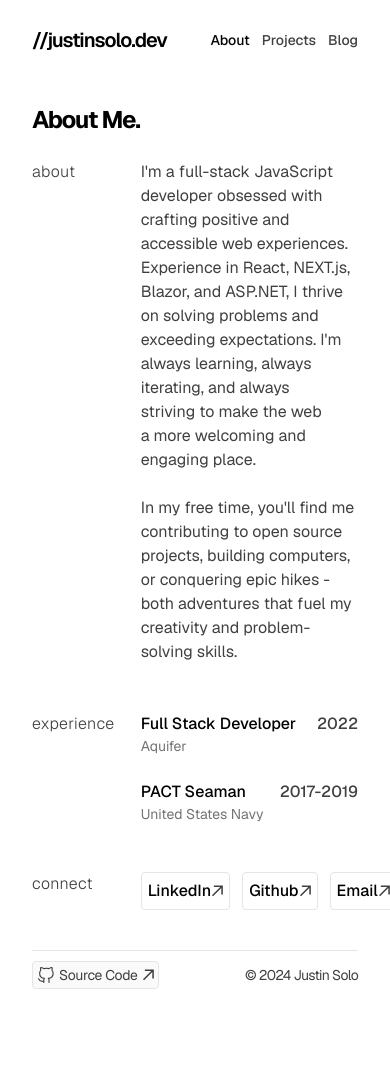
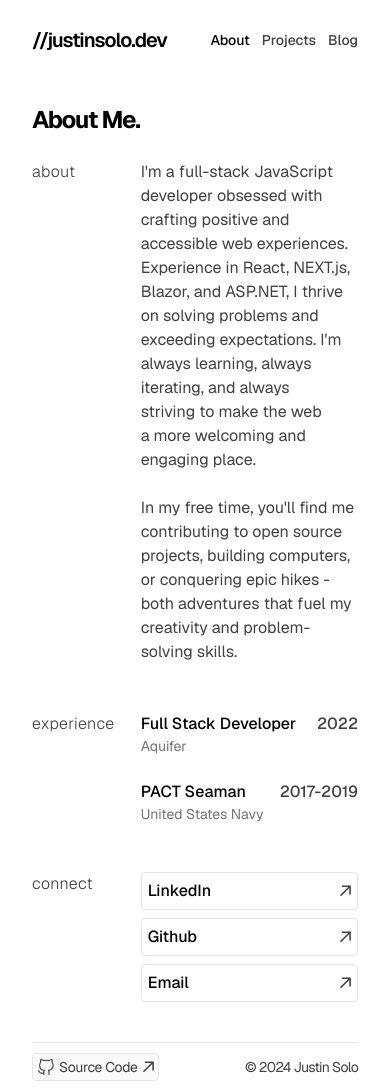
Before and after one commit to justinpaulosolo/justinsolo.dev, a Next.js app: page /about in a window 390 px wide. Before the commit the page ends 999 px from the top, so only its background shows below. Built offline with nearby package versions, Linux system fonts and the light colour scheme.

Commit message:
Update styling and layout in about page

```diff
--- a/app/about/page.tsx
+++ b/app/about/page.tsx
@@ -1,10 +1,10 @@
 function SocialCard({ title, href }: { title: string; href: string }) {
   return (
-    <div className="group flex w-full">
+    <div className="auto group flex w-full">
       <a
         target="_blank"
         href={href}
-        className="flex w-full items-center justify-between text-nowrap rounded border border-neutral-200 p-1.5 font-medium text-black dark:border-neutral-700 dark:text-white"
+        className="flex w-full items-center justify-between gap-2 text-nowrap rounded border border-neutral-200 p-1.5 font-medium text-black md:gap-0 dark:border-neutral-700 dark:text-white"
       >
         <p>{title}</p>
         <div className="transform text-neutral-700 transition-transform duration-300 group-hover:-rotate-12 dark:text-neutral-300">
@@ -91,7 +91,7 @@ export default function AboutPage() {
             <h2 className="col-span-2 font-light tracking-wide text-neutral-700 dark:text-neutral-200">
               connect
             </h2>
-            <div className="col-span-4 flex justify-between gap-3">
+            <div className="col-span-4 grid grid-cols-1 gap-2 sm:grid-cols-3">
               <SocialCard
                 title="LinkedIn"
                 href="https://linkedin.com/justinpaulosolo"
```
